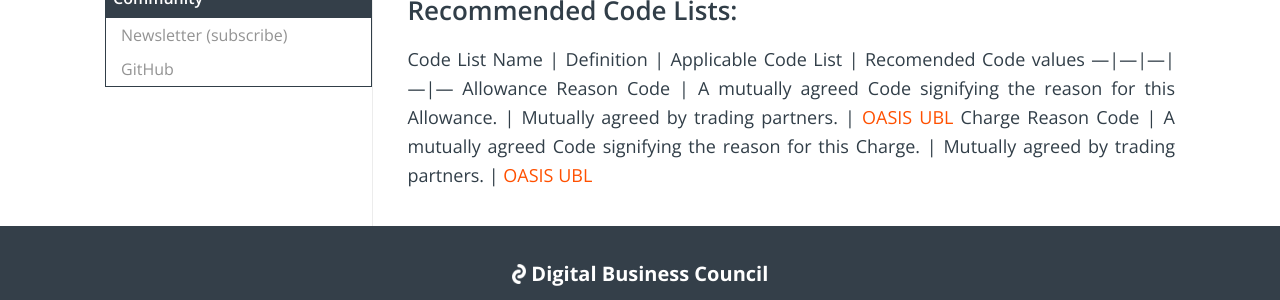
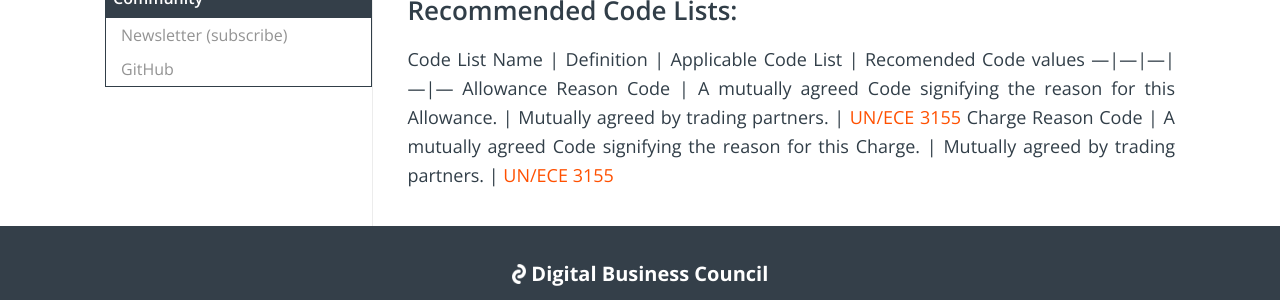
Before and after one commit to Digital-Business-Council/Digital-Business-Council.github.io, a Jekyll site: the page built from pages/tech-zone/semantic/code-lists.md, in a window 1280 px wide. Shown: the part 780-1080 px from the top of the page. Built offline with Jekyll 4.4.1, drawn with Linux system fonts in a browser that asks for light colours.

Commit message:
Update code-lists.md

```diff
--- a/pages/tech-zone/semantic/code-lists.md
+++ b/pages/tech-zone/semantic/code-lists.md
@@ -19,5 +19,5 @@ Country Code | A Code signifying a Country. | ISO 3166-1. | [Country Codes](http
 ## Recommended Code Lists:
 Code List Name | Definition | Applicable Code List | Recomended Code values
 ---|---|---|---|---
-Allowance Reason Code | A mutually agreed Code signifying the reason for this Allowance. | Mutually agreed by trading partners. | [OASIS UBL](http://docs.oasis-open.org/ubl/os-UBL-2.1/cl/gc/default/AllowanceChargeReasonCode-2.1.gc)
-Charge Reason Code | A mutually agreed Code signifying the reason for this Charge. | Mutually agreed by trading partners. | [OASIS UBL](http://docs.oasis-open.org/ubl/os-UBL-2.1/cl/gc/default/AllowanceChargeReasonCode-2.1.gc)
+Allowance Reason Code | A mutually agreed Code signifying the reason for this Allowance. | Mutually agreed by trading partners. | [UN/ECE 3155](http://docs.oasis-open.org/ubl/os-UBL-2.1/cl/gc/default/AllowanceChargeReasonCode-2.1.gc)
+Charge Reason Code | A mutually agreed Code signifying the reason for this Charge. | Mutually agreed by trading partners. | [UN/ECE 3155](http://docs.oasis-open.org/ubl/os-UBL-2.1/cl/gc/default/AllowanceChargeReasonCode-2.1.gc)
```
